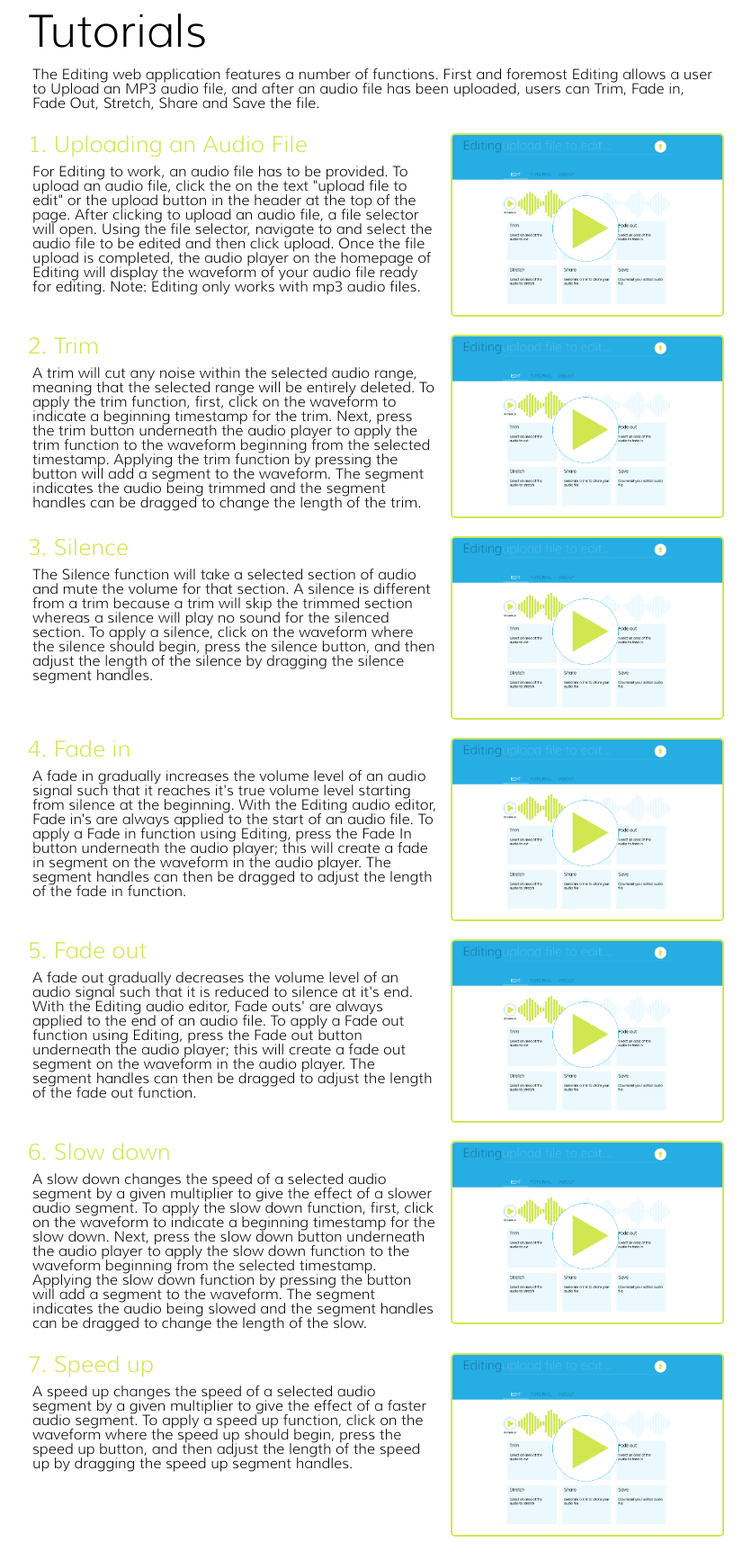
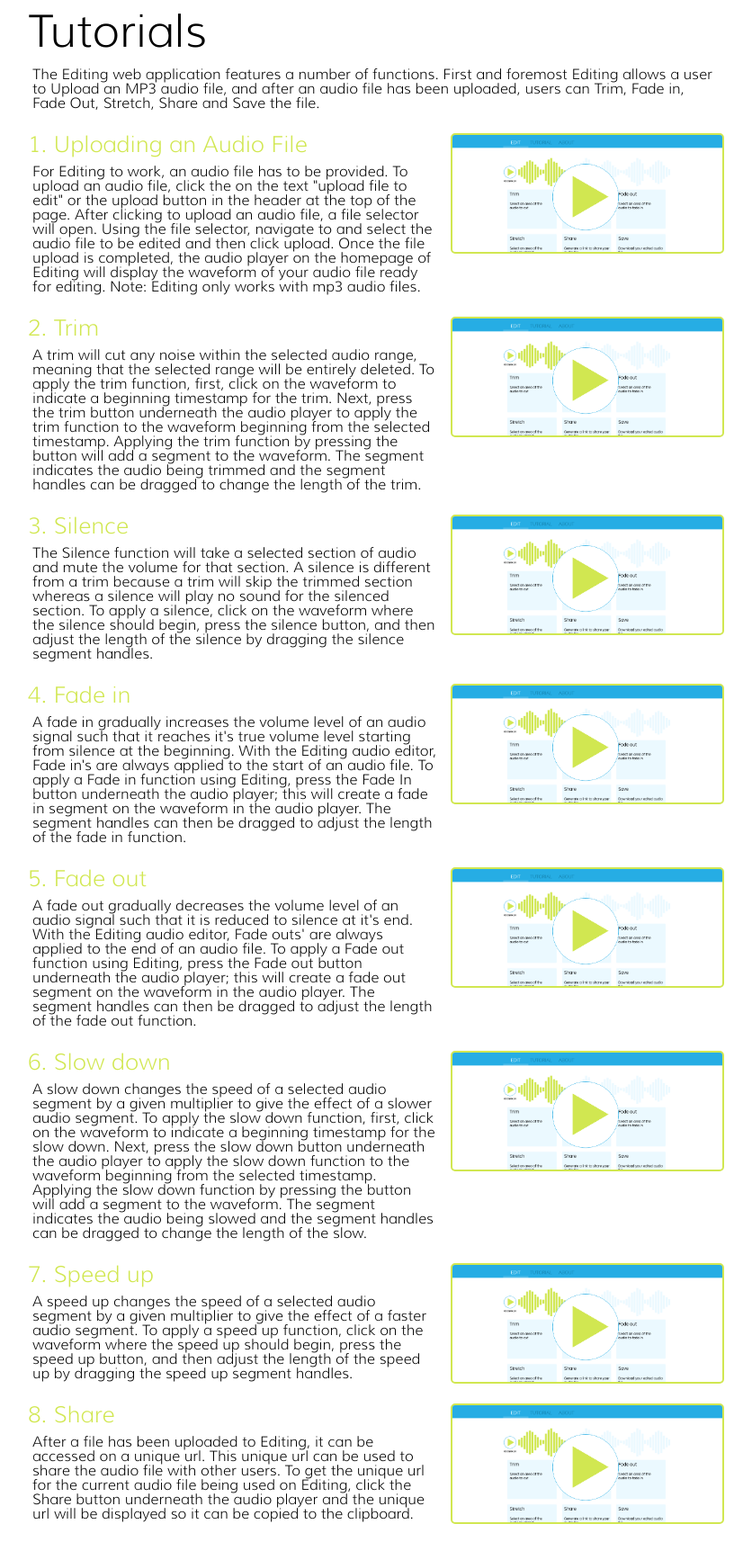
Before and after one commit to BTMorton/COMP6205---Web-Development, a PHP site: page /usermanual.html in a window 1280 px wide. Shown: the part 200-1914 px from the top of the page at 90% size, without its empty margins (222-1058 px from the left). Run offline with PHP 8.4, Linux system fonts and the light colour scheme; some libraries are stand-ins or nearby versions.

Commit message:
Change how video adding is done and make it slightly neater :)

```diff
--- a/css/manual_style.css
+++ b/css/manual_style.css
@@ -123,14 +123,25 @@ header.fixed {
 	float: left;
 	display: inline-block;
 }
-.stories img, .stories video {
+
+.stories .video {
 	width: 300px;
-	height: 200px;
+	height: 130px;
 	float: right;
 	display: inline-block;
 	border: 2px solid #d1e751;
 	border-radius: 5px;
 	margin-bottom: 20px;
+	background-image: URL("../img/holding.png");
+	background-size: cover;
+	background-position: center;
+	background-repeat: no-repeat;
+	cursor: pointer;
+}
+
+.stories .video video {
+	width: 100%;
+	height: 100%;
 }
 
 .stories img:hover {
--- a/js/usermanual.js
+++ b/js/usermanual.js
@@ -1,10 +1,3 @@
-function loadVid(id, filename) {
-	var holder = document.getElementById(id);
- 	embedcode = '<video id=' + id + '" controls autoplay><source src=' + filename + ' type="video/mp4"></video>';
-  holder.innerHTML = embedcode;
-}
-
-
 $(function() {
 	$(window).scroll(function() {
         if ($(window).scrollTop() >= 165) {
@@ -24,4 +17,17 @@ $(function() {
             $("header .nav .tuts").addClass("active");
         }
     });
+
+    $(".stories .video").click(function() {
+        if ($("video", this).length <= 0) {
+            $(this).html('<video controls autoplay><source src="' + $(this).attr('data-filename') + '" type="video/mp4" /></video>');
+            $("video", this).on('ended', function() {
+                $(this).remove();
             });
+        } else if ($("video", this)[0].paused == false) {
+            $("video", this)[0].pause();
+        } else {
+            $("video", this)[0].play();
+        }
+    });
+});
--- a/usermanual.html
+++ b/usermanual.html
@@ -29,65 +29,47 @@
 				<p>The Editing web application features a number of functions. First and foremost Editing allows a user to Upload an MP3 audio file, and after an audio file has been uploaded, users can Trim, Fade in, Fade Out, Stretch, Share and Save the file.</p>
 				<div class="stories">
 
-					<div class="video" id="uploadingvideo">
-					<img src="img/holding.png" alt="Tutorial holding image" onclick='loadVid("uploadingvideo", "videos/upload.mp4")'>
-					</div>
+					<div class="video" data-filename="videos/upload.mp4"></div>
 					<h3>1. Uploading an Audio File</h3>
 					<p>For Editing to work, an audio file has to be provided. To upload an audio file, click the on the text "upload file to edit" or the upload button in the header at the top of the page. After clicking to upload an audio file, a file selector will open. Using the file selector, navigate to and select the audio file to be edited and then click upload. Once the file upload is completed, the audio player on the homepage of Editing will display the waveform of your audio file ready for editing. Note: Editing only works with mp3 audio files.</p>
 					<div class="clear"></div>
 
-					<div class="video" id="trimvideo">
-					<img src="img/holding.png" alt="Tutorial holding image" onclick='loadVid("trimvideo", "videos/trim.mp4")'>
-					</div>
+					<div class="video" data-filename="videos/trim.mp4"></div>
 					<h3>2. Trim</h3>
 					<p>A trim will cut any noise within the selected audio range, meaning that the selected range will be entirely deleted. To apply the trim function, first, click on the waveform to indicate a beginning timestamp for the trim. Next, press the trim button underneath the audio player to apply the trim function to the waveform beginning from the selected timestamp. Applying the trim function by pressing the button will add a segment to the waveform. The segment indicates the audio being trimmed and the segment handles can be dragged to change the length of the trim. </p>
 					<div class="clear"></div>
 
-				  <div class="video" id="silencevideo">
-					<img src="img/holding.png" alt="Tutorial holding image" onclick='loadVid("silencevideo", "videos/silence.mp4")'>
-					</div>
+				  <div class="video" data-filename="videos/silence.mp4"></div>
 					<h3>3. Silence</h3>
 					<p>The Silence function will take a selected section of audio and mute the volume for that section. A silence is different from a trim because a trim will skip the trimmed section whereas a silence will play no sound for the silenced section. To apply a silence, click on the waveform where the silence should begin, press the silence button, and then adjust the length of the silence by dragging the silence segment handles.</p>
 					<div class="clear"></div>
 
-					<div class="video" id="fadeinvideo">
-					<img src="img/holding.png" alt="Tutorial holding image" onclick='loadVid("fadeinvideo", "videos/fadein.mp4")'>
-					</div>
+					<div class="video" data-filename="videos/fadein.mp4"></div>
 					<h3>4. Fade in</h3>
 					<p>A fade in gradually increases the volume level of an audio signal such that it reaches it's true volume level starting from silence at the beginning. With the Editing audio editor, Fade in's are always applied to the start of an audio file. To apply a Fade in function using Editing, press the Fade In button underneath the audio player; this will create a fade in segment on the waveform in the audio player. The segment handles can then be dragged to adjust the length of the fade in function. </p>
 					<div class="clear"></div>
 
-					<div class="video" id="fadeoutvideo">
-					<img src="img/holding.png" alt="Tutorial holding image" onclick='loadVid("fadeoutvideo", "videos/fadeout.mp4")'>
-					</div>
+					<div class="video" data-filename="videos/fadeout.mp4"></div>
 					<h3>5. Fade out</h3>
 					<p>A fade out gradually decreases the volume level of an audio signal such that it is reduced to silence at it's end. With the Editing audio editor, Fade outs' are always applied to the end of an audio file. To apply a Fade out function using Editing, press the Fade out button underneath the audio player; this will create a fade out segment on the waveform in the audio player. The segment handles can then be dragged to adjust the length of the fade out function.</p>
 					<div class="clear"></div>
 
-					<div class="video" id="slowdownvideo">
-					<img src="img/holding.png" alt="Tutorial holding image" onclick='loadVid("slowdownvideo", "videos/slowdown.mp4")'>
-					</div>
+					<div class="video" data-filename="videos/slowdown.mp4"></div>
 					<h3>6. Slow down</h3>
 					<p>A slow down changes the speed of a selected audio segment by a given multiplier to give the effect of a slower audio segment. To apply the slow down function, first, click on the waveform to indicate a beginning timestamp for the slow down. Next, press the slow down button underneath the audio player to apply the slow down function to the waveform beginning from the selected timestamp. Applying the slow down function by pressing the button will add a segment to the waveform. The segment indicates the audio being slowed and the segment handles can be dragged to change the length of the slow.</p>
 					<div class="clear"></div>
 
-					<div class="video" id="speedupvideo">
-					<img src="img/holding.png" alt="Tutorial holding image" onclick='loadVid("speedupvideo", "videos/speedup.mp4")'>
-					</div>
+					<div class="video" data-filename="videos/speedup.mp4"></div>
 					<h3>7. Speed up</h3>
 					<p>A speed up changes the speed of a selected audio segment by a given multiplier to give the effect of a faster audio segment. To apply a speed up function, click on the waveform where the speed up should begin, press the speed up button, and then adjust the length of the speed up by dragging the speed up segment handles.</p>
 					<div class="clear"></div>
 
-					<div class="video" id="uploadingvideo">
-					<img src="img/holding.png" alt="Tutorial holding image" onclick='loadVid("uploadingvideo", "videos/upload.mp4")'>
-					</div>
+					<div class="video" data-filename="videos/upload.mp4"></div>
 					<h3>8. Share</h3>
 					<p>After a file has been uploaded to Editing, it can be accessed on a unique url. This unique url can be used to share the audio file with other users. To get the unique url for the current audio file being used on Editing, click the Share button underneath the audio player and the unique url will be displayed so it can be copied to the clipboard.</p>
 					<div class="clear"></div>
 
-					<div class="video" id="uploadingvideo">
-					<img src="img/holding.png" alt="Tutorial holding image" onclick='loadVid("uploadingvideo", "videos/upload.mp4")'>
-					</div>
+					<div class="video" data-filename="videos/upload.mp4"></div>
 					<h3>9. Save</h3>
 					<p>Saving a file on Editing allows the user to download their edited audio file from the server. After a user is happy with their edited file, clicking the Save button beneath the audio player, will initiate a file transfer to download the audio file to the user's local file space.</p>
 					<div class="clear"></div>
@@ -98,9 +80,7 @@
 				<h2>User Stories</h2>
 				<p>There are 5 User Stories we envisioned during the planning phase of Editing. Each of the proposed user stories have been implemented in the finished prototype. The user stories and how to enact them can be seen below. </p>
 				<div class="stories">
-					<div class="video" id="storyonevideo">
-					<img src="img/holding.png" alt="Tutorial holding image" onclick='loadVid("storyonevideo", "videos/upload.mp4")'>
-					</div>
+					<div class="video" data-filename="videos/upload.mp4"></div>
 					<h3>1. Sharing an Audio File</h3>
 					<p>A user has an audio file that they wish to share with their friends. They come to our website and upload the file. After uploading, they will be presented with the audio waveform which they can play to ensure their audio has uploaded correctly. They can then generate a URL which can be shared with their friends.</p>
 					<div class="howto">
@@ -116,9 +96,7 @@
 					</div>
 					<div class="clear"></div>
 
-					<div class="video" id="storytwovideo">
-					<img src="img/holding.png" alt="Tutorial holding image" onclick='loadVid("storytwovideo", "videos/upload.mp4")'>
-					</div>
+					<div class="video" data-filename="videos/upload.mp4"></div>
 					<h3>2. Trim and download</h3>
 					<p>A user has an audio file with large amounts of silence before and after their desired audio. Instead of downloading some audio editing software, they can upload the file to our website, trim the silence from either end and then download the newly trimmed file to use in future.</p>
 					<div class="howto">
@@ -138,9 +116,7 @@
 					</div>
 					<div class="clear"></div>
 
-					<div class="video" id="storythreevideo">
-					<img src="img/holding.png" alt="Tutorial holding image" onclick='loadVid("storythreevideo", "videos/smoothtransition.mp4")'>
-					</div>
+					<div class="video" data-filename="videos/smoothtransition.mp4"></div>
 					<h3>3. Smooth Transition</h3>
 					<p>A user has a piece of music that they wish to use in the middle of a video and need a smooth transition. They upload the file to our website, apply fades on the beginning and end to allow for a smooth transition, and then download the music with fades to use in their project.</p>
 					<div class="howto">
@@ -158,9 +134,7 @@
 					</div>
 					<div class="clear"></div>
 
-					<div class="video" id="storyfourvideo">
-					<img src="img/holding.png" alt="Tutorial holding image" onclick='loadVid("storyfourvideo", "videos/speedupslowdown.mp4")'>
-					</div>
+					<div class="video" data-filename="videos/speedupslowdown.mp4"></div>
 					<h3>4. Playing with stretch</h3>
 					<p>A group of students are bored in labs and have recorded a series of vocals. They upload the files to our website and play with the stretch functionality to see what they sound like slowed down and sped up.</p>
 					<div class="howto">
@@ -180,9 +154,7 @@
 					</div>
 					<div class="clear"></div>
 
-					<div class="video" id="storyfivevideo">
-					<img src="img/holding.png" alt="Tutorial holding image" onclick='loadVid("storyfivevideo", "videos/upload.mp4")'>
-					</div>
+					<div class="video" data-filename="videos/upload.mp4"></div>
 					<h3>5. Rapid proof of concept</h3>
 					<p>An amatuer audio editor has a piece of audio they need to edit quickly to provide a proof of concept, but are away from their main computer and don’t have any software available to them. They can upload the file to our website, make any changes that they require and then download the file to demonstrate to their client.</p>
 					<div class="howto">
```
Also changed, not shown: css/style.css (+13 -2 lines), index.php (+9 -27 lines), js/scripts.js (+13 -6 lines). Lines whose indentation alone changed are shown as unchanged.
